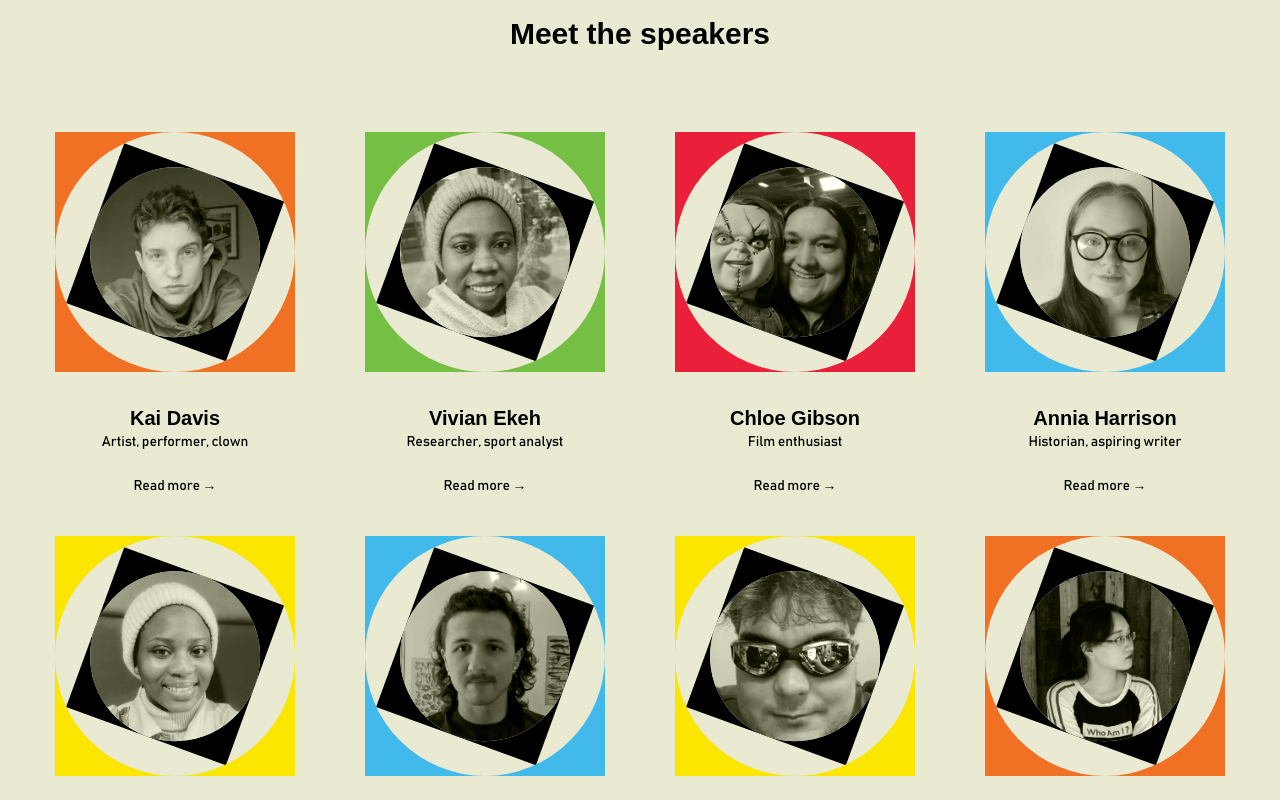
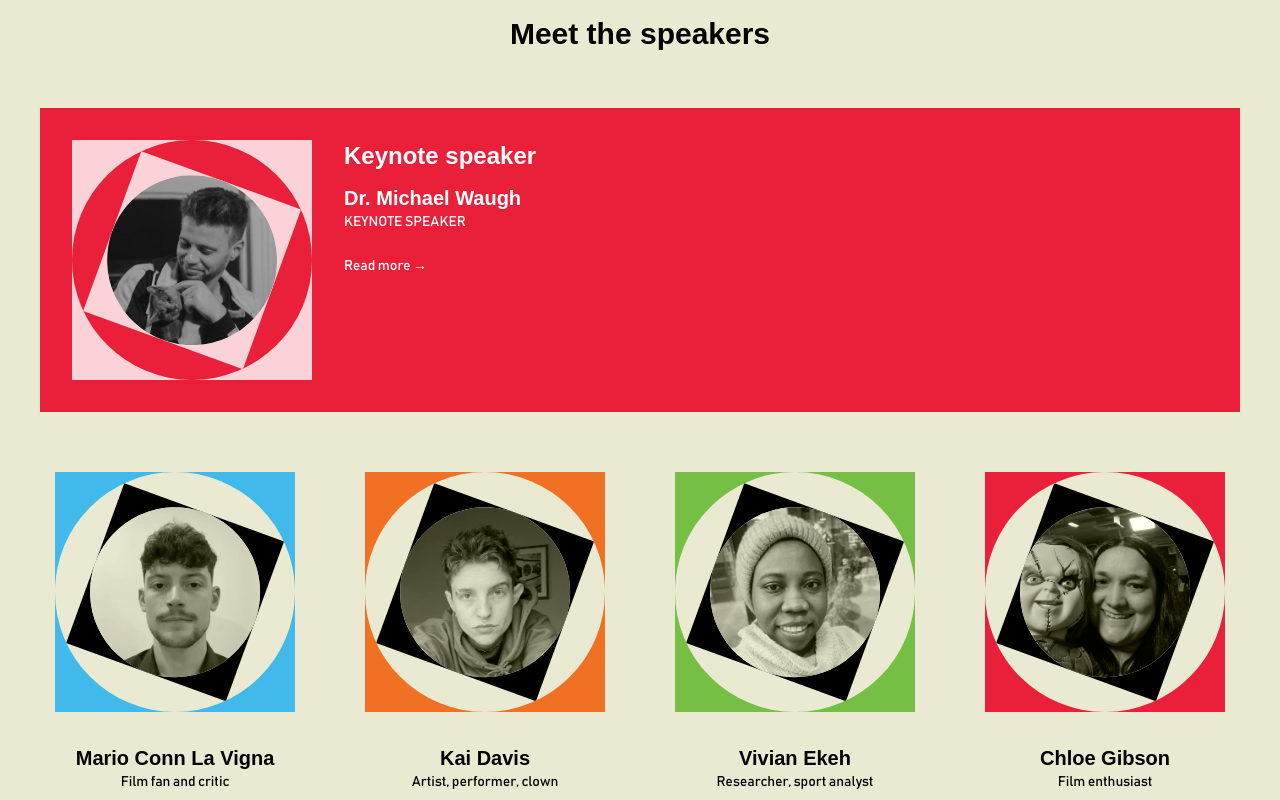
Before and after one commit to Lossmeril/perspectives-patterns-pathways, a Next.js app: page / in a window 1280 px wide. Shown: the part 940-1740 px from the top of the page. Built offline with nearby package versions, Linux system fonts and the light colour scheme; a web font is replaced by a local one.

Commit message:
feat: added keynote speaker

```diff
--- a/app/globals.css
+++ b/app/globals.css
@@ -61,7 +61,8 @@ h2,
 h3,
 h4,
 h5,
-h6 {
+h6,
+.hothouse {
   font-family: "hothouse", sans-serif;
   font-weight: 700;
 }
@@ -75,6 +76,10 @@ h6 {
   position: relative;
   width: fit-content;
   margin: 0 auto;
+}
+
+.link.keynote p {
+  margin: 0;
 }
 
 .link p::after {
--- a/app/page.tsx
+++ b/app/page.tsx
@@ -5,12 +5,13 @@ import HeroBanner from "@/components/heroBanner";
 import SpeakerBox from "@/components/speakerBox";
 import { instagram, linkedin, ticketsLink } from "@/datasets/links";
 import { panels } from "@/datasets/panels";
-import { speakers } from "@/datasets/speakers";
+import { keynoteSpeaker, speakers } from "@/datasets/speakers";
 import Link from "next/link";
 import { useState, useEffect } from "react";
 
 import Image from "next/image";
 import Balancer from "react-wrap-balancer";
+import KeynoteBox from "@/components/keynoteBox";
 
 const HomePage = () => {
   const [inScale, setInScale] = useState<number>(900);
@@ -61,10 +62,12 @@ const HomePage = () => {
         id="speakers"
         className="w-full min-h-screen py-[64px] px-10 2xl:px-32 bg-beige flex flex-col justify-center items-center"
       >
-        <h2 className="text-center text-xl lg:text-3xl mb-10 lg:mb-20">
+        <h2 className="text-center text-xl lg:text-3xl mb-14">
           Meet the speakers
         </h2>
-        <div className="grid grid-cols-2 md:grid-cols-2 lg:grid-cols-3 xl:grid-cols-4 2xl:grid-cols-5 gap-y-10 gap-x-0 md:gap-10">
+
+        <div className="grid grid-cols-2 md:grid-cols-2 lg:grid-cols-3 xl:grid-cols-4 2xl:grid-cols-4 gap-y-10 gap-x-0 md:gap-10 place-content-center">
+          <KeynoteBox speaker={keynoteSpeaker} />
           {speakers.map((speaker) => (
             <SpeakerBox key={speaker.id} speaker={speaker} />
           ))}
--- a/app/speaker/[id]/page.tsx
+++ b/app/speaker/[id]/page.tsx
@@ -1,4 +1,4 @@
-import { speakers } from "@/datasets/speakers";
+import { keynoteSpeaker, speakers } from "@/datasets/speakers";
 import Image from "next/image";
 import Link from "next/link";
 import Balancer from "react-wrap-balancer";
@@ -10,7 +10,8 @@ export default async function SpeakerPage({
 }) {
   const name = (await params).id;
 
-  const speaker = speakers.find((x) => x.id === name);
+  const speaker =
+    name === "michael" ? keynoteSpeaker : speakers.find((x) => x.id === name);
 
   return (
     <section className="w-full flex flex-col justify-center align-middle gap-5 md:gap-10 lg:pb-52 mt-6 md:mt-0 md:pt-14 bg-beige">
@@ -43,15 +44,23 @@ export default async function SpeakerPage({
         </div>
       </div>
       <div>
-        <p className="text-center mt-10 md:mt-0 mb-2 md:mb-5">
-          {speaker?.role}
-        </p>
+        <p className="text-center  md:mt-0 mb-2 md:mb-5">{speaker?.role}</p>
         <h1 className="text-3xl lg:text-[2em] xl:text-[2.75rem] mb-5 leading-10 xl:leading-[4rem] text-center">
           {speaker?.name}
         </h1>
+        {speaker?.id === "michael" ? (
+          <p className="text-center mt-10 md:mt-0 mb-2 md:mb-5 text-white uppercase font-bold text-xl bg-red px-10 py-4 w-full md:w-3/4 lg:w-1/2 mx-auto">
+            Keynote speaker
+          </p>
+        ) : (
+          <></>
+        )}
       </div>
       <div className="text-center px-10 w-full md:w-3/4 lg:w-1/2 mx-auto">
-        <p className="mb-10">{speaker?.name.split(" ")[0] + "'s paper"}</p>
+        <p className="mb-10">
+          {speaker?.name.split(" ")[speaker?.id === "michael" ? 1 : 0] +
+            "'s paper"}
+        </p>
         <h2 className="bahnschrift text-center text-3xl">
           {speaker?.paper
             ? speaker.paper.title + (speaker.paper.subtitle ? ":" : "")
--- /dev/null
+++ b/components/keynoteBox.tsx
@@ -0,0 +1,96 @@
+"use client";
+
+import Image from "next/image";
+import { getScaleFromIteration } from "./heroBanner";
+import { Speaker } from "@/datasets/speakers";
+import Link from "next/link";
+import { useState, useEffect } from "react";
+
+interface KeynoteBoxProps {
+  speaker: Speaker;
+}
+
+const KeynoteBox: React.FC<KeynoteBoxProps> = ({ speaker }) => {
+  const [boxSize, setBoxSize] = useState<number>(900);
+
+  useEffect(() => {
+    const getBreakpointValue = () => {
+      const width = window.innerWidth;
+
+      if (width < 640) return 10; // Mobile (sm)
+      if (width < 768) return 10; // Tablet (md)
+      if (width < 1024) return 15; // Small Laptop (lg)
+      if (width < 1280) return 15; // Desktop (xl)
+      return 15; // Large Screens (2xl)
+    };
+
+    setBoxSize(getBreakpointValue());
+
+    const handleResize = () => {
+      setBoxSize(getBreakpointValue());
+    };
+
+    window.addEventListener("resize", handleResize);
+    return () => window.removeEventListener("resize", handleResize);
+  }, []);
+
+  return (
+    <div className="flex flex-row gap-4 md:gap-8 bg-red p-8 mb-5 col-span-2 lg:col-span-3 xl:col-span-4">
+      <div className="w-60">
+        <Link href={"/speaker/" + speaker.id}>
+          <div
+            className="w-40 md:w-60 xl:w-60 mx-auto aspect-square"
+            style={{ backgroundColor: "#ffffffCC" }}
+          >
+            <div className="w-full h-full aspect-square bg-red rounded-full relative overflow-hidden">
+              <div
+                className="aspect-square absolute top-1/2 left-1/2 -translate-x-1/2 -translate-y-1/2"
+                style={{
+                  width: getScaleFromIteration(boxSize, 2) + "rem",
+                  transform: "translate(-50%, -50%) rotate(20deg)",
+                  backgroundColor: "#ffffffCC",
+                }}
+              >
+                <div className="w-full h-full aspect-square bg-white rounded-full relative overflow-hidden">
+                  <Image
+                    src={"/img/speakers/" + speaker.id + ".webp"}
+                    alt={speaker.name}
+                    width={500}
+                    height={500}
+                    className="object-cover mix-blend-luminosity hover:mix-blend-normal"
+                    style={{ transform: "rotate(-20deg)" }}
+                  />
+                </div>
+              </div>
+            </div>
+          </div>
+        </Link>
+      </div>
+      <div className="text-left text-white">
+        <div className="text-lg lg:text-2xl font-bold hothouse mb-3">
+          Keynote speaker
+        </div>
+        <h3 className="text-xl speaker">
+          {speaker.name}
+          {speaker.pronouns ? (
+            <span className="ml-2 text-xs opacity-50">
+              {"(" + speaker.pronouns + ")"}
+            </span>
+          ) : (
+            <></>
+          )}
+        </h3>
+
+        <p className="text-sm md:text-md mb-6">{speaker.role}</p>
+        <Link
+          href={"/speaker/" + speaker.id}
+          className="link keynote text-sm md:text-md mx-0"
+        >
+          <p>Read more &#x2192;</p>
+        </Link>
+      </div>
+    </div>
+  );
+};
+
+export default KeynoteBox;
--- a/datasets/panels.tsx
+++ b/datasets/panels.tsx
@@ -13,27 +13,27 @@ export const panels: Panel[] = [
     name: "Perspectives",
     desc: "Our point of view is never a carbon copy of another person's. We are each individual and therefore we each bring a unique perspective. By bringing people together, we are able to broaden our own horizons and satiate our need to expand our knowledge.",
     speakers: [
-      { speaker: speakers[6] },
-      { speaker: speakers[0] },
       { speaker: speakers[7] },
+      { speaker: speakers[1] },
+      { speaker: speakers[8] },
     ],
   },
   {
     name: "Patterns",
     desc: "There is an intrinsic need to organise our understanding of culture, politics, history and society. Many before us have identified sequences and found relatability from a vast expanse of knowledge.",
     speakers: [
-      { speaker: speakers[5] },
-      { speaker: speakers[9] },
-      { speaker: speakers[2] },
+      { speaker: speakers[6] },
+      { speaker: speakers[10] },
+      { speaker: speakers[3] },
     ],
   },
   {
     name: "Pathways",
     desc: "We have come a long way and we are following in the footsteps of others. Interdisciplinarity is a natural byproduct of academic research, especially research that is not confined to strict disciplinary borders. Yet, there is one question we must always consider: where will the path take us next?",
     speakers: [
-      { speaker: speakers[3] },
-      { speaker: speakers[1] },
       { speaker: speakers[4] },
+      { speaker: speakers[2] },
+      { speaker: speakers[5] },
     ],
   },
 ];
--- a/datasets/speakers.tsx
+++ b/datasets/speakers.tsx
@@ -19,7 +19,20 @@ export type PaperImage = {
   citation: string;
 };
 
+export const keynoteSpeaker: Speaker = {
+  id: "michael",
+  name: "Dr. Michael Waugh",
+  role: "KEYNOTE SPEAKER",
+  color: "white",
+};
+
 export const speakers: Speaker[] = [
+  {
+    id: "mario",
+    name: "Mario Conn La Vigna",
+    role: "Film fan and critic",
+    color: "blue",
+  },
   {
     id: "kai",
     name: "Kai Davis",
```
Also changed, not shown: public/img/speakers/mario.webp (added), public/img/speakers/michael.webp (added).
